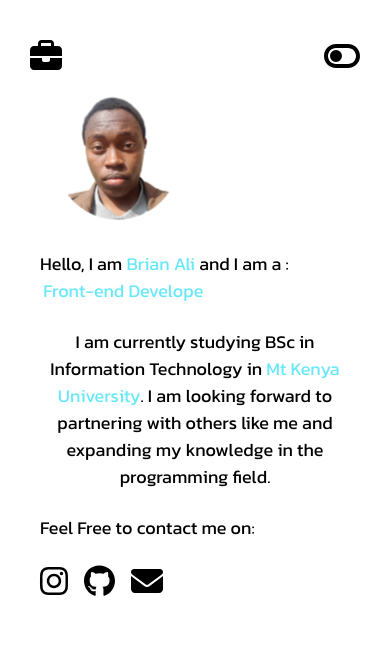
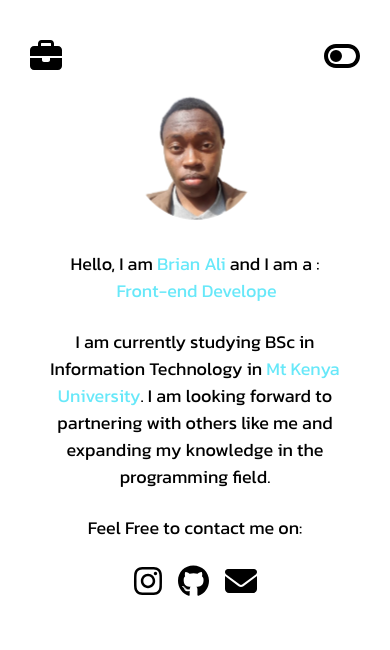
Before and after one commit to Brianali-codes/Brian-Ali, a React (Vite) app: page / in a window 390 px wide. Shown: the top 650 px of the page. Built offline with nearby package versions, Linux system fonts and the light colour scheme.

Commit message:
return original central layout

```diff
--- a/src/App.css
+++ b/src/App.css
@@ -349,11 +349,13 @@ body {
   text-align: center; /* Center the text */
   transition: 0.5s;
 }
+
 @media (max-width: 768px) {
   #HOME {
     flex-direction: column; /* Change to column layout for small screens */
     align-items: center;
     text-align: center;
+    justify-content: center;
   }
   #IMG {
     width: 50%;
@@ -364,9 +366,16 @@ body {
   }
   #PS {
     width: 100%;
+    text-align: center;
+    align-items: center;
+    justify-content: center;
   }
   #PS p {
     font-size: 18px;
+    text-align: center;
+  }
+  .M1{
+    text-align: center;
   }
   .nav{
     display: none;
--- a/src/herosection.jsx
+++ b/src/herosection.jsx
@@ -57,7 +57,7 @@ export default function Herosection() {
         <div id='HOME' className="HS flex flex-row justify-center p-10 items-center w-full gap-5">
 
             <motion.div
-                className="bg-transparent flex flex-col justify-center items-start"
+                className="bg-transparent flex flex-col justify-center items-center"
                 initial={{ opacity: 0, y: 30 }} // Starting position
                 whileInView={{ opacity: 1, y: 0 }} // Ending position when in view
                 transition={{ duration: 1 }} // Transition duration
@@ -69,7 +69,7 @@ export default function Herosection() {
             <div className='PS w-3/6' id='PS'>
 
             <motion.div
-                className="bg-transparent flex flex-col justify-center items-start"
+                className="M1 bg-transparent flex flex-col justify-center items-center"
                 initial={{ opacity: 0, y: 50 }} // Starting position
                 whileInView={{ opacity: 1, y: 0 }} // Ending position when in view
                 transition={{ duration: 1.5 }} // Transition duration
@@ -79,7 +79,7 @@ export default function Herosection() {
             </motion.div>
 
             <motion.div
-                className="bg-transparent flex flex-col justify-center items-start"
+                className="bg-transparent flex flex-col justify-center items-center"
                 initial={{ opacity: 0, y: 50 }} // Starting position
                 whileInView={{ opacity: 1, y: 0 }} // Ending position when in view
                 transition={{ duration: 2 }} // Transition duration
@@ -91,7 +91,7 @@ export default function Herosection() {
                 <br />
 
                 <motion.div
-                    className="bg-transparent flex flex-col justify-center items-start"
+                    className="bg-transparent flex flex-col justify-center items-center"
                     initial={{ opacity: 0, y: 50 }} // Starting position
                     whileInView={{ opacity: 1, y: 0 }} // Ending position when in view
                     transition={{ duration: 2.5 }} // Transition duration
@@ -103,7 +103,7 @@ export default function Herosection() {
                 <br />
 
                 <motion.div
-                    className="bg-transparent flex flex-col justify-center items-start"
+                    className="bg-transparent flex flex-col justify-center items-center"
                     initial={{ opacity: 0, y: 50 }} // Starting position
                     whileInView={{ opacity: 1, y: 0 }} // Ending position when in view
                     transition={{ duration: 3 }} // Transition duration
@@ -115,7 +115,7 @@ export default function Herosection() {
                 <br />
 
                 <motion.div
-                    className="bg-transparent flex flex-col justify-center items-start"
+                    className="bg-transparent flex flex-col justify-center items-center"
                     initial={{ opacity: 0, y: 50 }} // Starting position
                     whileInView={{ opacity: 1, y: 0 }} // Ending position when in view
                     transition={{ duration: 3 }} // Transition duration
```
